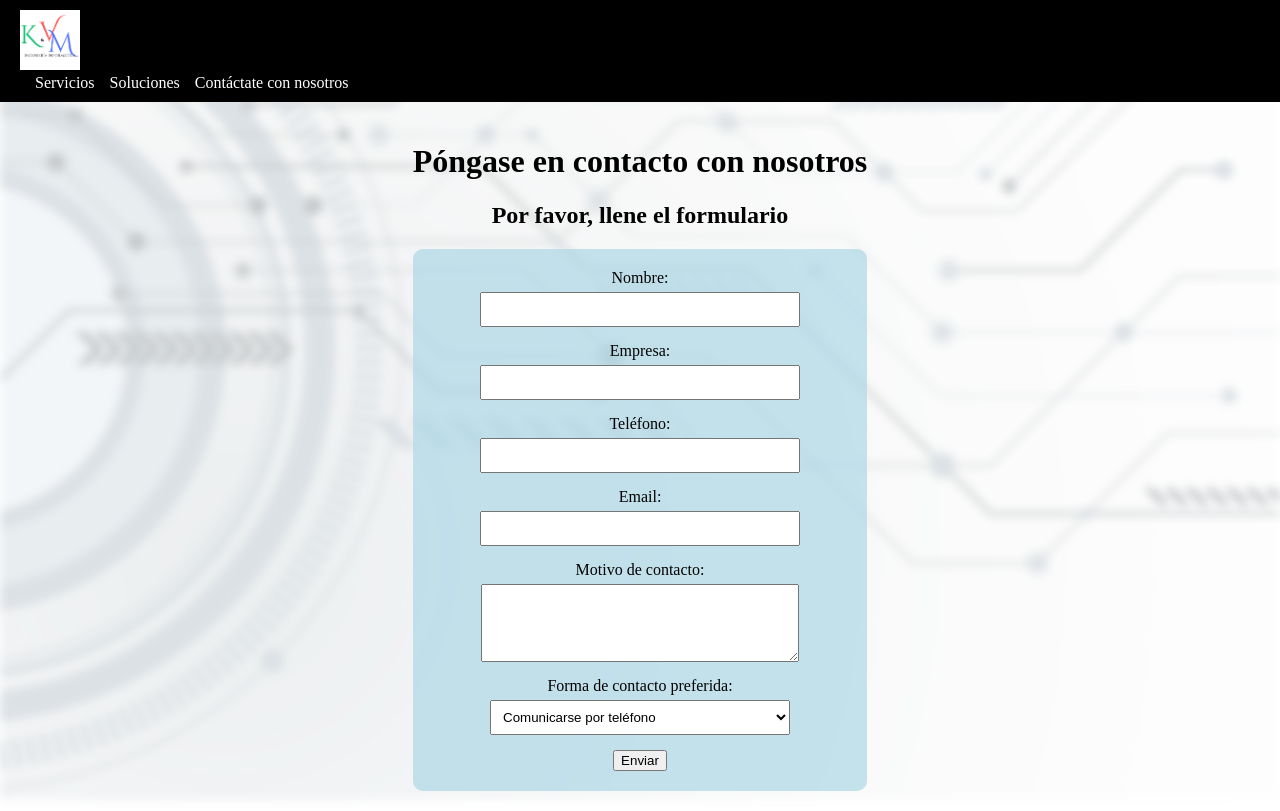
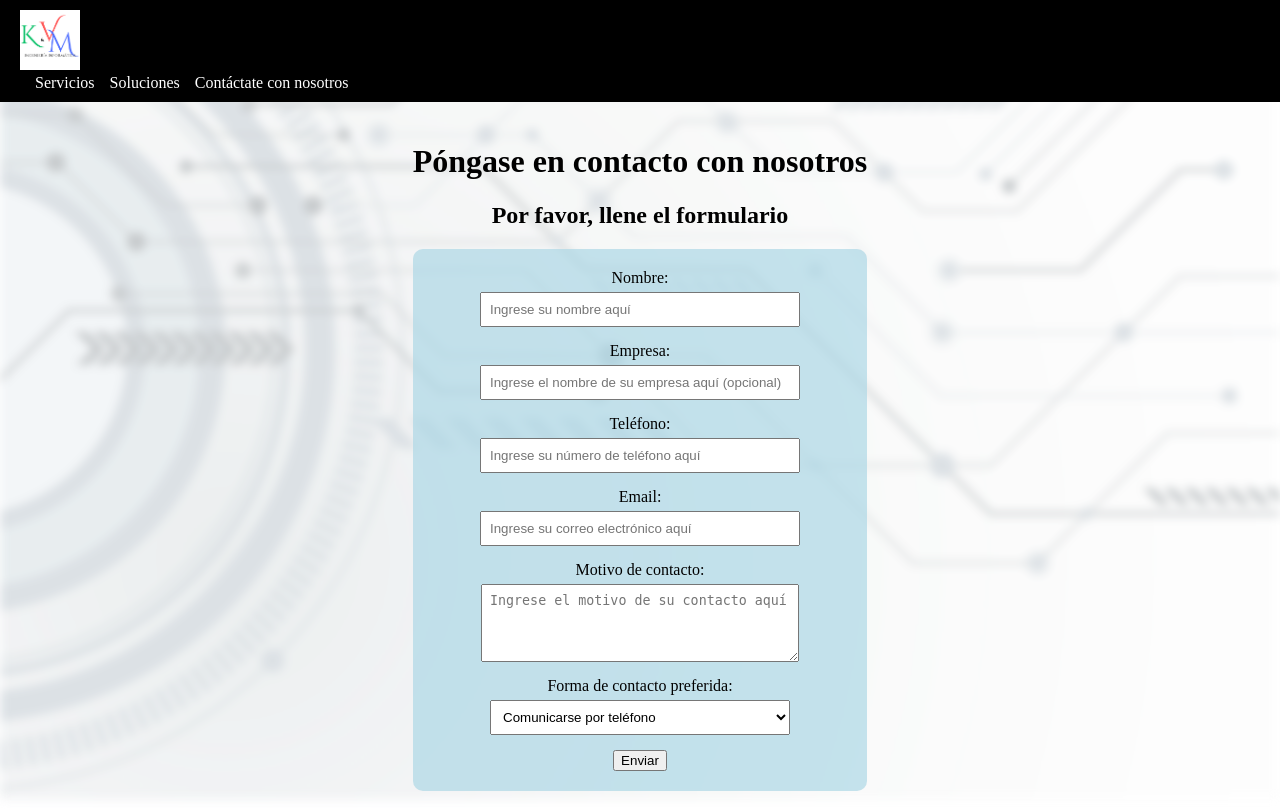
Before and after one commit to kyvminfor/Pagina_web_k_y_v_m, a Django app: page /contacto in a window 1280 px wide. Run offline with Django 4.2, Linux system fonts and the light colour scheme.

Commit message:
Condicion if para empresa elimiando y empresa opcional, html del formulario mejorado

```diff
--- a/Inicio_pagina/models.py
+++ b/Inicio_pagina/models.py
@@ -7,7 +7,7 @@ class Formulario(models.Model):
     ]
 
     nombre = models.CharField(max_length=50)
-    empresa = models.CharField(max_length=100, blank=True, null=True)
+    empresa = models.CharField(max_length=100, blank=True, null=True, default=None)  # Cambios aquí
     telefono = models.IntegerField()
     email = models.CharField(max_length=150)
     motivo_contacto = models.CharField(max_length=400)
--- a/Inicio_pagina/urls.py
+++ b/Inicio_pagina/urls.py
@@ -8,6 +8,6 @@ urlpatterns = [
     path('soluciones', views.soluciones, name='soluciones'),
     path('contacto', views.contacto, name='contacto'),
     path('confirmacion', views.confirmacion, name='confirmacion'),
-    path('error', views.error, name='error'),
+
 
 ]
--- a/Inicio_pagina/views.py
+++ b/Inicio_pagina/views.py
@@ -19,21 +19,17 @@ def contacto(request):
     if request.method == 'POST':
         formulario = FormularioForm(request.POST)
         if formulario.is_valid():
-            nombre_empresa = formulario['empresa'].value()
-            if Formulario.objects.filter(empresa=nombre_empresa).exists():
-                # La empresa ya existe, imprime un mensaje para depuración
-                return redirect('error')
-            else:
-                formulario.save()
+            formulario.save()
 
-                # Envía el correo electrónico
-                enviar_correo(formulario.cleaned_data)
+            # Envía el correo electrónico
+            enviar_correo(formulario.cleaned_data)
 
-                return redirect('confirmacion')
+            return redirect('confirmacion')
     else:
         formulario = FormularioForm()
 
     return render(request, 'Inicio/contacto.html', {'formulario': formulario})
+
 
 def enviar_correo(datos_formulario):
     asunto = 'Nueva solicitud de contacto'
@@ -53,6 +49,3 @@ def enviar_correo(datos_formulario):
     )
 def confirmacion(request):
     return render(request, 'Inicio/confirmacion_formulario.html')
-
-def error(request):
-    return render(request, 'Inicio/error.html')
--- a/templates/Inicio/contacto.html
+++ b/templates/Inicio/contacto.html
@@ -1,4 +1,3 @@
-<!-- contacto.html -->
 {% extends 'base.html' %}
 
 {% block title %}Póngase en contacto con nosotros - K & V M{% endblock title %}
@@ -11,19 +10,19 @@
         {% csrf_token %}
 
         <label for="id_nombre" class="nombre contacto">Nombre:</label>
-        <input type="text" name="nombre" id="id_nombre" class="input" pattern="[A-Za-záéíóúÁÉÍÓÚñÑ\s]+" title="Debe ingresar solo letras" required>
+        <input type="text" name="nombre" id="id_nombre" class="input" pattern="[A-Za-záéíóúÁÉÍÓÚñÑ\s]+" title="Debe ingresar solo letras" placeholder="Ingrese su nombre aquí" required>
 
         <label for="id_empresa" class="nombre contacto">Empresa:</label>
-        <input type="text" name="empresa" id="id_empresa" class="input">
+        <input type="text" name="empresa" id="id_empresa" class="input" placeholder="Ingrese el nombre de su empresa aquí (opcional)">
 
         <label for="id_telefono" class="nombre contacto">Teléfono:</label>
-        <input type="tel" name="telefono" id="id_telefono" class="input" pattern="[0-9]+" title="Debe ingresar solo números" required>
+        <input type="tel" name="telefono" id="id_telefono" class="input" pattern="[0-9]+" title="Debe ingresar solo números" placeholder="Ingrese su número de teléfono aquí" required>
 
         <label for="id_email" class="nombre contacto">Email:</label>
-        <input type="email" name="email" id="id_email" class="input" pattern="[a-zA-Z0-9._%+-]+@[a-zA-Z0-9.-]+\.[a-zA-Z]{2,}$" title="Ingrese un formato de correo electrónico válido" required>
+        <input type="email" name="email" id="id_email" class="input" pattern="[a-zA-Z0-9._%+-]+@[a-zA-Z0-9.-]+\.[a-zA-Z]{2,}$" title="Ingrese un formato de correo electrónico válido" placeholder="Ingrese su correo electrónico aquí" required>
 
         <label for="id_motivo_contacto" class="nombre contacto">Motivo de contacto:</label>
-        <textarea name="motivo_contacto" id="id_motivo_contacto" class="input" rows="4" required></textarea>
+        <textarea name="motivo_contacto" id="id_motivo_contacto" class="input" rows="4" placeholder="Ingrese el motivo de su contacto aquí" required></textarea>
 
         <label for="id_forma_contacto" class="nombre contacto">Forma de contacto preferida:</label>
         <select name="forma_contacto" id="id_forma_contacto" class="input" required>
```
Also changed, not shown: templates/Inicio/error.html (deleted, +0 -12 lines), Inicio_pagina/migrations/0002_alter_formulario_empresa.py (added), db.sqlite3.
